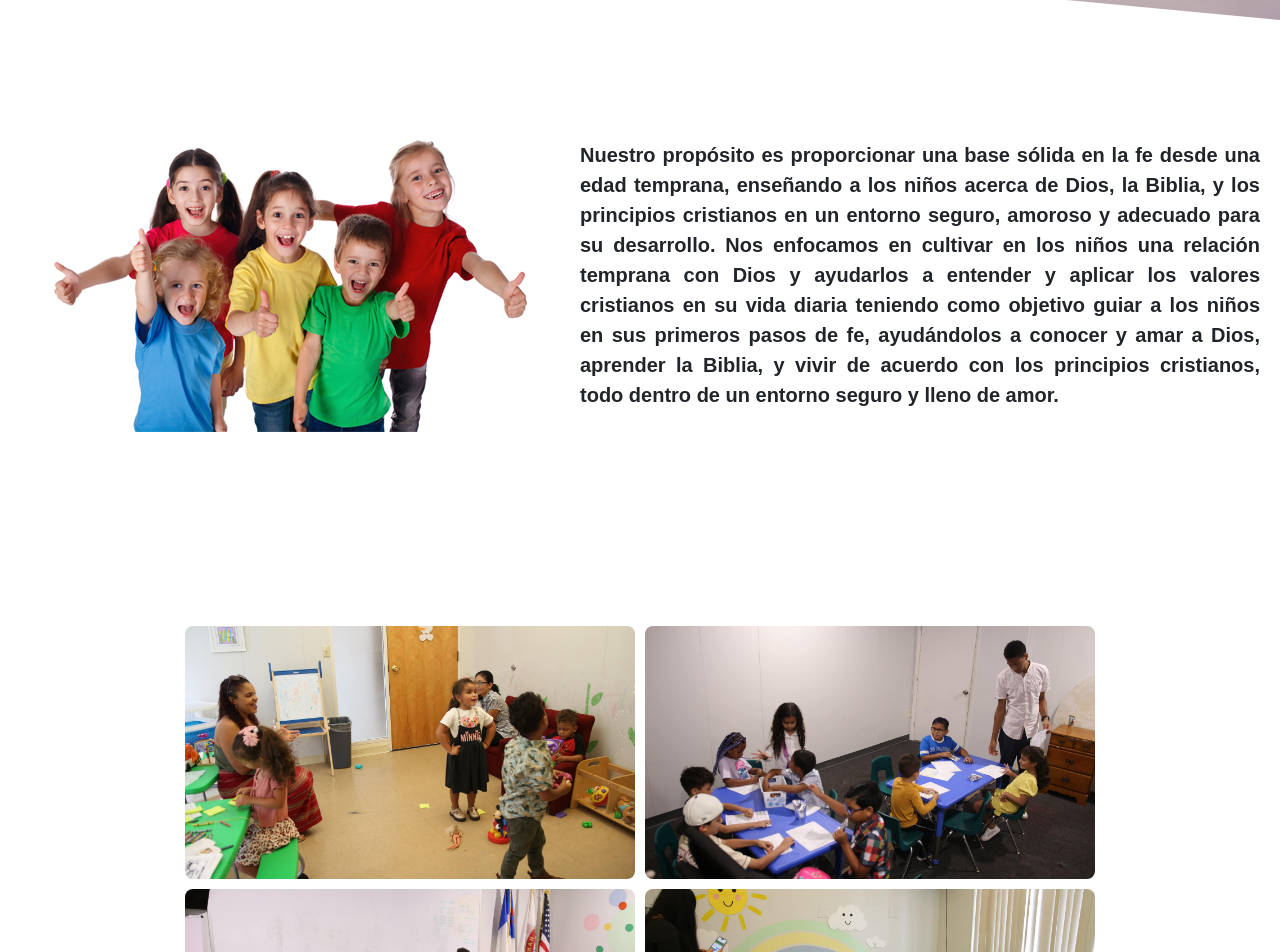
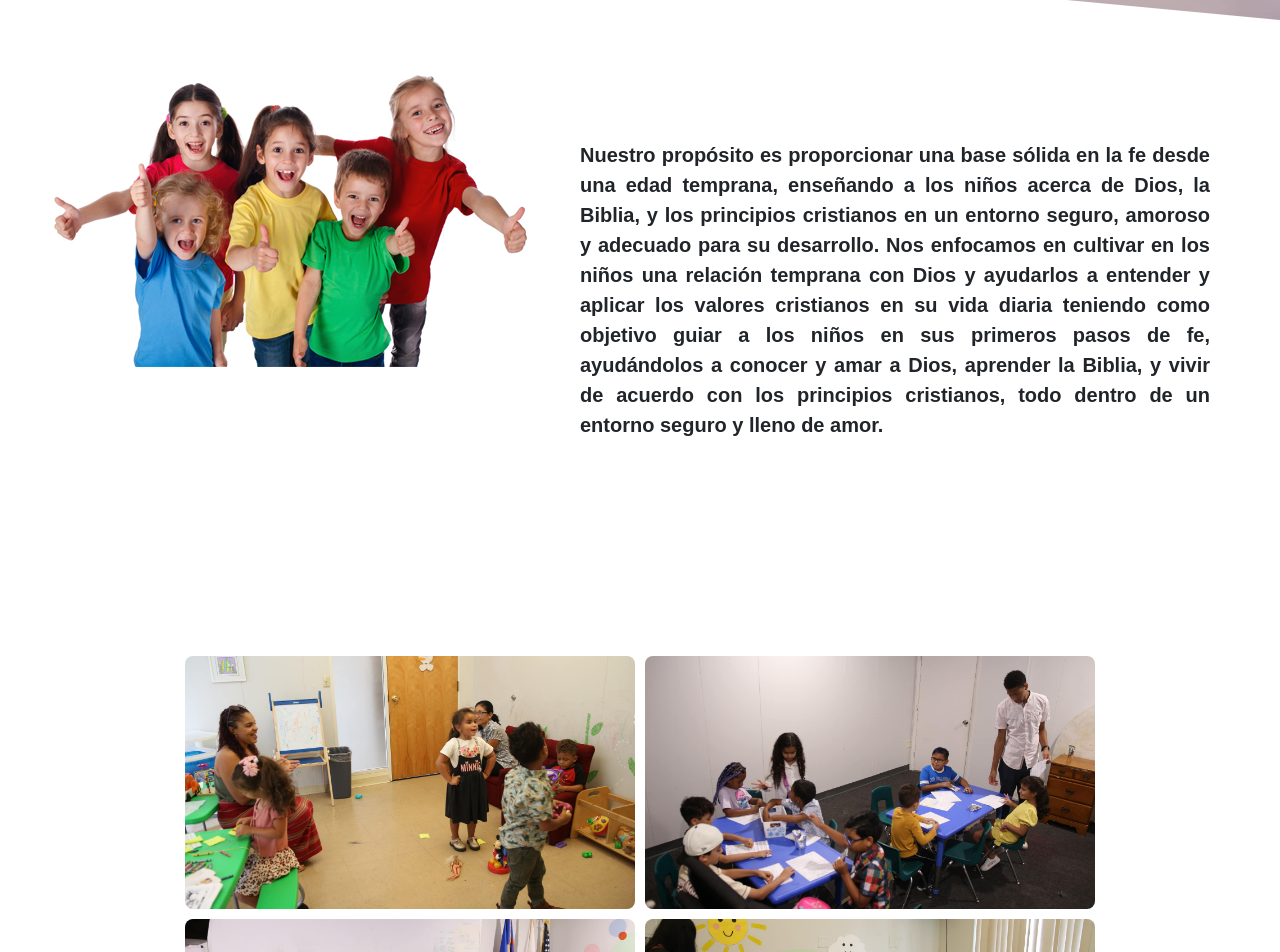
Before and after one commit to KMILO-WEBSITES/Ebenezer, a React (Vite) app: page /kids in a window 1280 px wide. Shown: the part 480-1432 px from the top of the page. Built offline with nearby package versions, Linux system fonts and the light colour scheme.

Commit message:
Refactor pages

```diff
--- a/src/assets/css/pages/ministries/groups.css
+++ b/src/assets/css/pages/ministries/groups.css
@@ -1,7 +1,7 @@
 .container-center {
   display: flex;
   flex-direction: row;
-  justify-content: center;
+  align-items: start;
   width: 100%;
   margin: 50px;
 }
@@ -10,19 +10,12 @@
   flex-direction: column;
   width: 800px;
 }
-.center-text-title {
-  font-size: 28px;
-  font-weight: 700;
-  padding-left: 50px;
-  margin-bottom: 20px;
-}
-
 .center-description {
   display: flex;
   justify-content: start;
   font-size: 16px;
   flex-direction: row;
-  padding-left: 50px;
+  margin-right: 50px;
 }
 .center-description p {
   font-size: 20px;
--- a/src/assets/css/pages/ministries/kids.css
+++ b/src/assets/css/pages/ministries/kids.css
@@ -3,7 +3,6 @@
   flex-direction: row;
   justify-content: center;
   width: 100%;
-  margin: 50px;
 }
 .center-text {
   display: flex;
@@ -28,7 +27,7 @@
   font-size: 20px;
 }
 .center-img {
-  max-width: 800px;
+  max-width: 900px;
   max-height: 600px;
   border-radius: 10px;
 }
--- a/src/assets/css/pages/us/shepherds.css
+++ b/src/assets/css/pages/us/shepherds.css
@@ -14,7 +14,6 @@
   font-size: 28px;
   font-weight: 700;
   padding-left: 50px;
-  margin-bottom: 20px;
 }
 
 .center-description {
--- a/src/components/Gallery.jsx
+++ b/src/components/Gallery.jsx
@@ -1,27 +1,29 @@
+import "../assets/css/components/gallery.css";
+import PropTypes from 'prop-types';
 
-import '../assets/css/components/gallery.css';
+export const Gallery = ({ path, countImg, nameImg }) => {
 
-// Importa las imágenes desde src
-import img1 from '../assets/images/kids/kids1.jpg';
-import img2 from '../assets/images/kids/kids2.jpg';
-import img3 from '../assets/images/kids/kids3.jpg';
-import img4 from '../assets/images/kids/kids4.jpg';
-import img5 from '../assets/images/kids/kids5.jpg';
-import img6 from '../assets/images/kids/kids6.jpg';
-import img7 from '../assets/images/kids/kids7.jpg';
+  Gallery.PropTypes = {
+    path: PropTypes.string.isRequired,
+    nameImg: PropTypes.string.isRequired,
+    countImg: PropTypes.number.isRequired
+  };
+  const images = [];
+  const imageCount = countImg;
+  const basePath = "/src/assets/images/" + path;
+  for (let i = 1; i <= imageCount; i++) {
+    images.push(`${basePath}${nameImg}${i}.jpg`);
+  }
 
-const images = [img1, img2, img3, img4, img5, img6, img7];
-
-const Gallery = () => {
   return (
-    <div className="gallery ">
-      {images.map((url, index) => (
-        <div key={index} className="gallery-item">
-          <img src={url} alt={`Image ${index}`} />
-        </div>
-      ))}
-    </div>
+    <>
+      <div className="gallery ">
+        {images.map((src, index) => (
+          <div key={index} className="gallery-item">
+            <img key={index} src={src} alt={`Kids ${index}`} />
+          </div>
+        ))}
+      </div>
+    </>
   );
 };
-
-export default Gallery;
--- a/src/pages/ministries/Dance.jsx
+++ b/src/pages/ministries/Dance.jsx
@@ -1,7 +1,7 @@
 // import React from 'react'
 import "../../assets/css//pages/ministries/dance.css";
 import nextEvent from "../../assets/images/small-groups.jpg";
-import Gallery from "../../components/Gallery";
+// import Gallery from "../../components/Gallery";
 export const Dance = () => {
   return (
     <>
@@ -26,7 +26,7 @@ export const Dance = () => {
             </div>
           </div>
         </div>
-        <Gallery/>
+        {/* <Gallery/> */}
       </div>
     </>
   );
--- a/src/pages/ministries/Groups.jsx
+++ b/src/pages/ministries/Groups.jsx
@@ -1,6 +1,6 @@
 // import React from 'react'
 import "../../assets/css/pages/ministries/groups.css";
-import nextEvent from "../../assets/images/small-groups.jpg";
+import nextEvent from "../../assets/images/group/group1.jpg";
 export const Groups = () => {
   return (
     <>
@@ -9,7 +9,6 @@ export const Groups = () => {
           GRUPOS PEQUEÑOS
         </div>
       </div>
-      <div className="content">
       <div className="container-center center-fade-in-bottom">
         <img src={nextEvent} alt="" className="center-img"/>
         <div className="center-text">
@@ -24,7 +23,6 @@ export const Groups = () => {
           </div>
         </div>
           <div>
-        </div>
       </div>
     </>
   );
--- a/src/pages/ministries/Kids.jsx
+++ b/src/pages/ministries/Kids.jsx
@@ -1,8 +1,10 @@
-// import React from 'react'
 import "../../assets/css/pages/ministries/kids.css";
 import kidsImag from "../../assets/images/small-church-kids.jpg";
-import Gallery from "../../components/Gallery";
+import { Gallery } from "../../components/Gallery";
 export const Kids = () => {
+  const path = "kids/";
+  const countImg = 7;
+  const nameImg = "kids";
   return (
     <>
       <div className="section-page-header header-page-title">
@@ -10,7 +12,6 @@ export const Kids = () => {
           NIÑOS
         </div>
       </div>
-      <div className="content">
         <div className="container-center center-fade-in-bottom">
           <img src={kidsImag} alt="" className="center-img"/>
           <div className="center-text">
@@ -29,8 +30,7 @@ export const Kids = () => {
             </div>
           </div>
         </div>
-        <Gallery/>
-      </div>
+        <Gallery path={path} countImg={countImg} nameImg={nameImg} />
     </>
   );
 };
--- a/src/pages/ministries/Men.jsx
+++ b/src/pages/ministries/Men.jsx
@@ -1,7 +1,7 @@
 // import React from 'react'
 import "../../assets/css/pages/ministries/men.css";
 import nextEvent from "../../assets/images/small-groups.jpg";
-import Gallery from "../../components/Gallery";
+// import Gallery from "../../components/Gallery";
 export const Men = () => {
   return (
     <>
@@ -26,7 +26,7 @@ export const Men = () => {
             </div>
           </div>
         </div>
-        <Gallery/>
+        {/* <Gallery/> */}
       </div>
     </>
   );
--- a/src/pages/ministries/RoyalRangersKids.jsx
+++ b/src/pages/ministries/RoyalRangersKids.jsx
@@ -1,7 +1,7 @@
 // import React from 'react'
 import "../../assets/css/pages/ministries/rangers.css";
 import nextEvent from "../../assets/images/small-groups.jpg";
-import Gallery from "../../components/Gallery";
+// import Gallery from "../../components/Gallery";
 export const RoyalRangersKids = () => {
   return (
     <>
@@ -24,7 +24,7 @@ export const RoyalRangersKids = () => {
             </div>
           </div>
         </div>
-        <Gallery/>
+        {/* <Gallery/> */}
       </div>
     </>
   );
--- a/src/pages/ministries/Women.jsx
+++ b/src/pages/ministries/Women.jsx
@@ -1,7 +1,6 @@
-// import React from 'react'
 import "../../assets/css/pages/ministries/woman.css";
 import nextEvent from "../../assets/images/small-groups.jpg";
-import Gallery from "../../components/Gallery";
+import { Gallery } from "../../components/Gallery";
 export const Women = () => {
   return (
     <>
--- a/src/pages/ministries/Young.jsx
+++ b/src/pages/ministries/Young.jsx
@@ -1,7 +1,6 @@
 // import React from 'react'
 import "../../assets/css/pages/ministries/young.css";
-import nextEvent from "../../assets/images/small-groups.jpg";
-import Gallery from "../../components/Gallery";
+import youngImg from "../../assets/images/young/young1.png";
 export const Young = () => {
   return (
     <>
@@ -10,9 +9,8 @@ export const Young = () => {
           JÓVENES
         </div>
       </div>
-      <div className="content">
         <div className="container-center center-fade-in-bottom">
-            <img src={nextEvent} alt="" className="center-img" />
+            <img src={youngImg} alt="" className="center-img" />
             <div className="center-text">
             <div className="center-description">
           <p><b>
@@ -29,8 +27,6 @@ export const Young = () => {
               </b></p>
             </div>
           </div>
-        </div>
-        <Gallery/>
       </div>
     </>
   );
--- a/src/pages/us/Shepherds.jsx
+++ b/src/pages/us/Shepherds.jsx
@@ -9,7 +9,6 @@ export const Shepherds = () => {
           NUESTROS PASTORES
         </div>
       </div>
-      <div className="content">
         <div className="container-center center-fade-in-bottom">
           <img src={shepherds} alt="Pastores" className="center-img" />
           <div className="center-text">
@@ -27,7 +26,6 @@ export const Shepherds = () => {
               </p>
             </div>
           </div>
-        </div>
       </div>
     </>
   );
```
Also changed, not shown: src/assets/images/group/group1.jpg (added), src/assets/images/young/young1.png (added).
